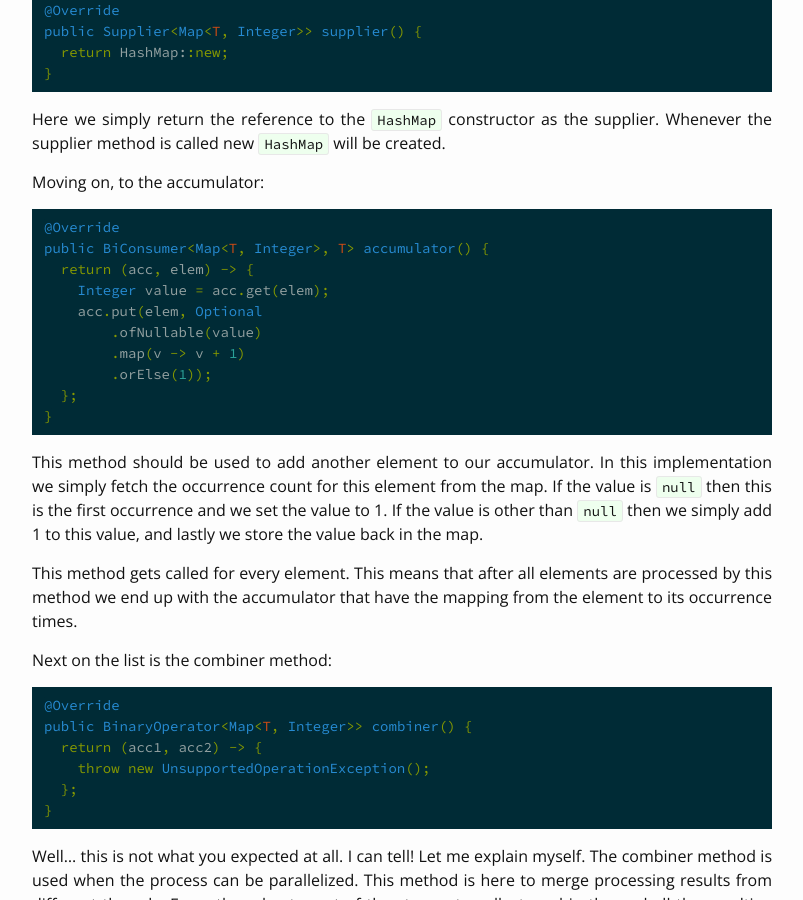
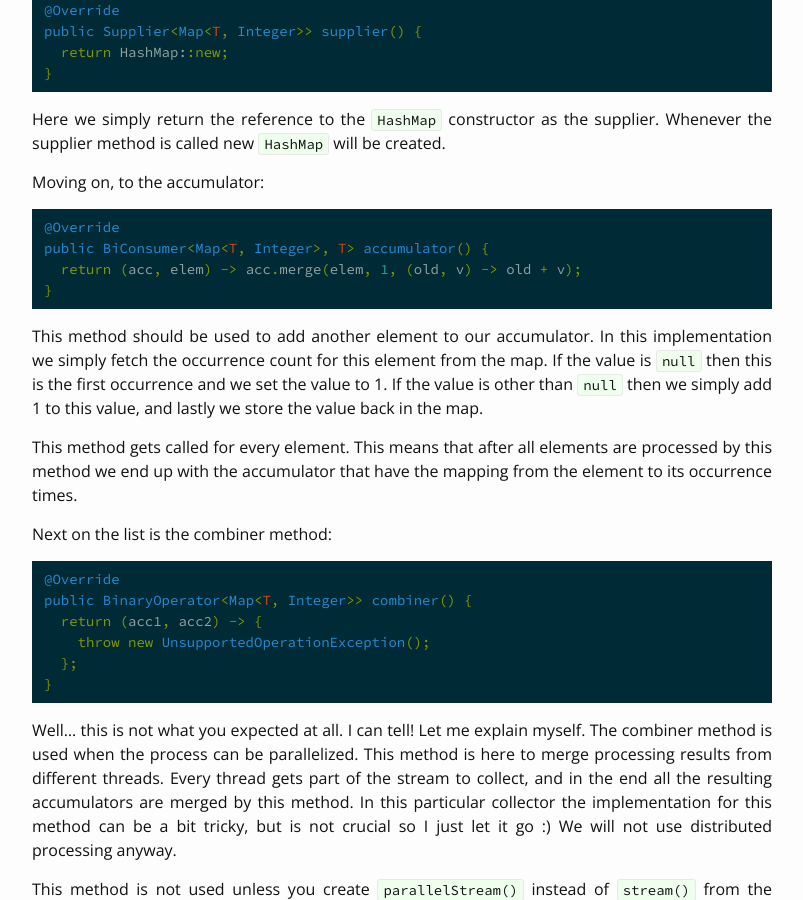
Before and after one commit to marad/blog, a Jekyll site: the page built from _posts/2015-07-31-custom-java-8-collectors.md, in a window 1280 px wide and 900 px high, scrolled down 2230 px. Shown: the whole window, without its empty margins (238-1041 px from the left). Built offline with Jekyll 4.4.1, drawn with Linux system fonts in a browser that asks for light colours; comment, search, counter and statistics services are not loaded.

Commit message:
Updated collectors article

```diff
--- a/_posts/2015-07-31-custom-java-8-collectors.md
+++ b/_posts/2015-07-31-custom-java-8-collectors.md
@@ -111,13 +111,7 @@ Moving on, to the accumulator:
 {% highlight java %}
 @Override
 public BiConsumer<Map<T, Integer>, T> accumulator() {
-  return (acc, elem) -> {
-    Integer value = acc.get(elem);
-    acc.put(elem, Optional
-        .ofNullable(value)
-        .map(v -> v + 1)
-        .orElse(1));
-  };
+  return (acc, elem) -> acc.merge(elem, 1, (old, v) -> old + v);
 }
 {% endhighlight %}
 
```
